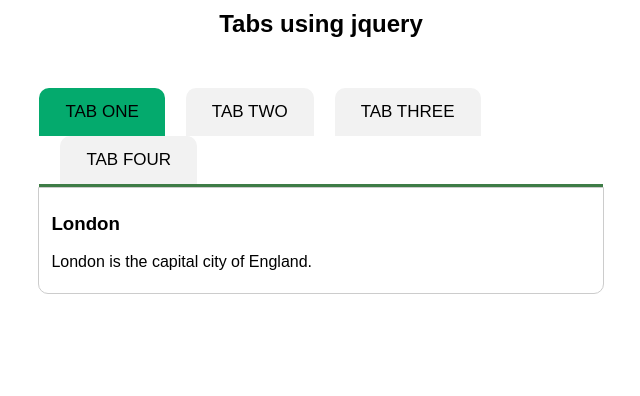
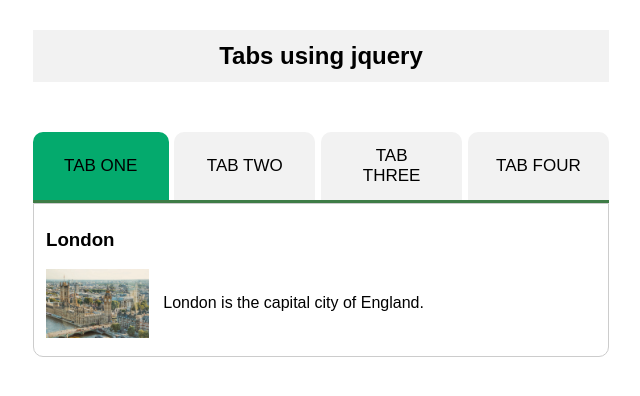
Before and after one commit to Assim-sainulabdeen/JQ-Tabs, a plain HTML site: page tab/index.html in a window 1280 px wide. Shown: the whole page, without its empty margins (319-959 px from the left). Drawn offline with Linux system fonts and the light colour scheme.

```diff
--- a/tab/index.html
+++ b/tab/index.html
@@ -1,19 +1,20 @@
 <!DOCTYPE html>
 <html lang="en">
   <head>
-        <meta charset="UTF-8">
-        <meta http-equiv="X-UA-Compatible" content="IE=edge">
-        <meta name="viewport" content="width=device-width, initial-scale=1.0">
+    <meta charset="UTF-8" />
+    <meta http-equiv="X-UA-Compatible" content="IE=edge" />
+    <meta name="viewport" content="width=device-width, initial-scale=1.0" />
     <title>Tab Using jquery</title>
-        <link rel="stylesheet" href="styles/styles.css">
+    <link rel="stylesheet" href="styles/styles.css" />
     <script src="js/font.js"></script>
   </head>
   <body>
-
     <h2>Tabs using jquery</h2>
 
     <div class="tab">
-          <button class="tablinks btn" data-tab="content1" autofocus>TAB ONE</button>
+      <button class="tablinks btn" data-tab="content1" autofocus>
+        TAB ONE
+      </button>
       <button class="tablinks btn1" data-tab="content2">TAB TWO</button>
       <button class="tablinks btn2" data-tab="content3">TAB THREE</button>
       <button class="tablinks btn3" data-tab="content4">TAB FOUR</button>
@@ -21,21 +22,25 @@
 
     <div id="tabOne" class="tabcontent content1">
       <h3>London</h3>
+      <img src="assets/images/London.jpg" alt="London" class="capitals" />
       <p>London is the capital city of England.</p>
     </div>
 
     <div id="tabTwo" class="tabcontent content2">
       <h3>Paris</h3>
+      <img src="assets/images/Paris.jpg" alt="Paris" class="capitals" />
       <p>Paris is the capital of France.</p>
     </div>
 
     <div id="tabThree" class="tabcontent content3">
       <h3>Tokyo</h3>
+      <img src="assets/images/Tokyo.jpg" alt="Tokyo" class="capitals" />
       <p>Tokyo is the capital of Japan.</p>
     </div>
 
     <div id="tabFour" class="tabcontent content4">
       <h3>Delhi</h3>
+      <img src="assets/images/Delhi.jpg" alt="Delhi" class="capitals" />
       <p>Delhi is the capital of India.</p>
     </div>
 
--- a/tab/styles/styles.css
+++ b/tab/styles/styles.css
@@ -1,41 +1,51 @@
+* {
+  box-sizing: border-box;
+}
 body {
   font-family: Arial;
-    margin:0;
-    padding:0;
+  margin: 0;
+  padding: 0;
   box-sizing: border-box;
 }
-h2{
-    margin: 10px auto;
+h2 {
+  margin: 30px auto;
+  width: 45%;
   text-align: center;
+  background-color: #f2f2f2;
+  padding: 12px;
 }
 .tab {
   overflow: hidden;
-    width: 44%;
+  width: 45%;
   margin: 50px auto 0;
   border-bottom: 3px solid #3e7c46;
+  display: flex;
+  flex-direction: row;
 }
 
-.tablinks{
+.tablinks {
   background-color: #f2f2f2;
+  width: 25%;
   float: left;
   border: none;
   outline: none;
   cursor: pointer;
   padding: 14px 26px;
+  margin-left: 1%;
   font-size: 17px;
-    margin-left: 21px;
   border-radius: 10px 10px 0 0;
 }
-.btn{
+.btn {
+  width: 24%;
   margin: 0;
 }
 
 .tab button:hover {
-    background-color: #04AA6D;
+  background-color: #04aa6d;
 }
 
-button:focus{
-    background-color: #04AA6D;
+button:focus {
+  background-color: #04aa6d;
 }
 
 .tab button.active {
@@ -43,17 +53,30 @@
 }
 
 .tabcontent {
-    width: 44%;
-    margin:0 auto;
+  width: 45%;
+  margin: 0 auto;
   padding: 6px 0px;
   border: 1px solid #ccc;
   border-radius: 0 0 10px 10px;
   display: none;
 }
-#tabOne{
+.capitals {
+  width: 20%;
+  padding: 0 0 12px 12px;
+  display: inline-block;
+  vertical-align: middle;
+}
+#tabOne {
   display: block;
 }
 
-h3, p{
+h3 {
   padding: 0px 12px;
 }
+p {
+  width: 75%;
+  display: inline-block;
+  margin: 0px;
+  vertical-align: super;
+  padding-left: 10px;
+}
```
Also changed, not shown: accordion/styles/styles.css (+17 -13 lines), tab/assets/images/Delhi.jpg (added), tab/assets/images/London.jpg (added), tab/assets/images/Paris.jpg (added), tab/assets/images/Tokyo.jpg (added). Lines whose indentation alone changed are shown as unchanged.
